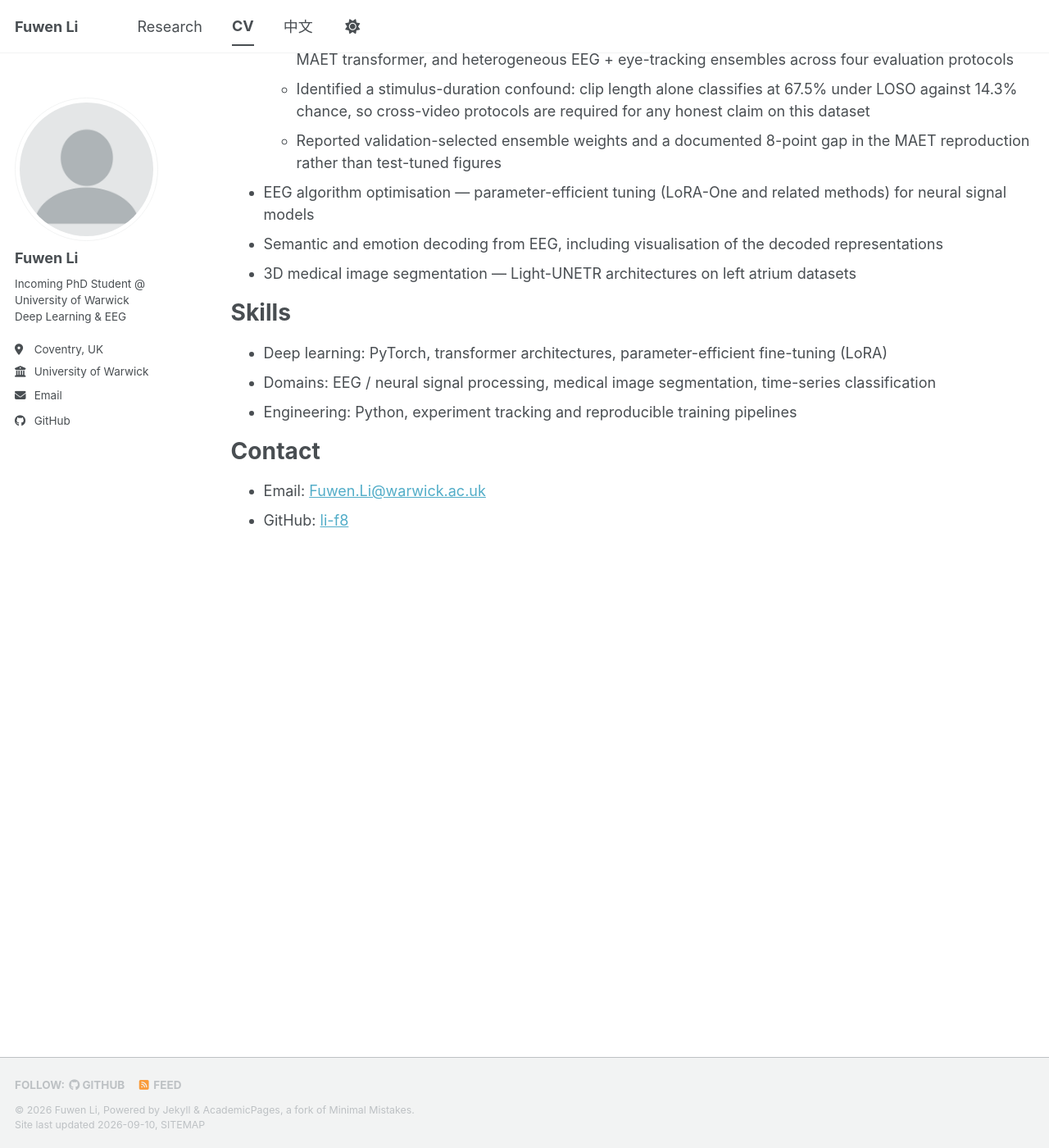
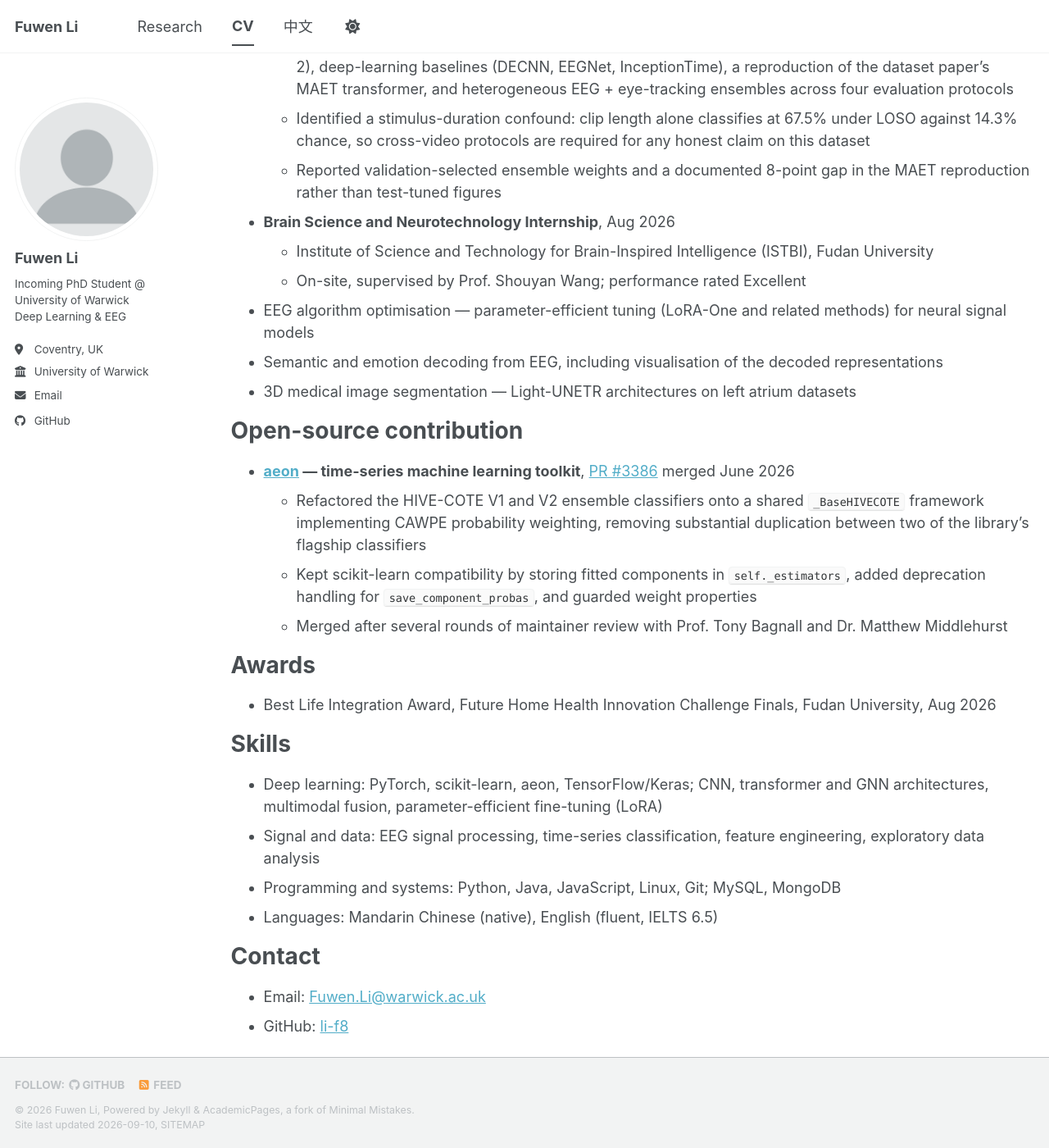
Before and after one commit to li-f8/li-f8.github.io, a Jekyll site: the page built from _pages/cv.md, in a window 1280 px wide and 1400 px high, scrolled down 395 px. Shown: the whole window at 82% size. Built offline with Jekyll 4.4.1, drawn with Linux system fonts in a browser that asks for light colours; a style sheet for code colours, icons or effects is not loaded; some of the changed text lies outside the part shown.

Commit message:
Add the aeon contribution, Fudan internship and award from verified sources
Sourced from the merged aeon pull request #3386, the ISTBI internship
certificate and the Future Home Health Innovation Challenge certificate:

- News now carries four dated entries instead of a placeholder.
- Research gains the HIVE-COTE refactor as its own item; it is an open-source
  contribution, separate from the dissertation.
- CV gains the internship, the award, an open-source section, MSc dates and
  expected classification, and a fuller skills list.

```diff
--- a/_config.yml
+++ b/_config.yml
@@ -12,7 +12,7 @@ site_theme             : "default" # "default", "air", "contrast", "dirt", "mint
 title                  : "Fuwen Li"
 title_separator        : "-"
 name                   : &name "Fuwen Li"
-description            : &description "Incoming PhD student at the University of Warwick, working on deep learning for EEG."
+description            : &description "PhD"
 url                    : https://li-f8.github.io
 baseurl                : ""
 repository             : "li-f8/li-f8.github.io"
--- a/_pages/cv.md
+++ b/_pages/cv.md
@@ -19,24 +19,40 @@ redirect_from:
 Education
 ======
 * Ph.D. in Computer Science, University of Warwick, 2026– (incoming, starting October 2026)
-* M.Sc. in Artificial Intelligence, University of Southampton, expected December 2026
+* M.Sc. in Artificial Intelligence, University of Southampton, Oct 2025 – Dec 2026
+  * Expected classification: Distinction
 
 Research experience
 ======
-* **MSc dissertation — multimodal emotion recognition on SEED-VII (`seedvii-aeon`)**
+* **MSc dissertation — multimodal emotion recognition on SEED-VII (`seedvii-aeon`)**, Sept 2025 – present
   * University of Southampton, supervised by Prof. Tony Bagnall
   * Benchmarked classical time-series classifiers from aeon (MultiRocket, Hydra, Arsenal, DrCIF, HIVE-COTE 2), deep-learning baselines (DECNN, EEGNet, InceptionTime), a reproduction of the dataset paper's MAET transformer, and heterogeneous EEG + eye-tracking ensembles across four evaluation protocols
   * Identified a stimulus-duration confound: clip length alone classifies at 67.5% under LOSO against 14.3% chance, so cross-video protocols are required for any honest claim on this dataset
   * Reported validation-selected ensemble weights and a documented 8-point gap in the MAET reproduction rather than test-tuned figures
+* **Brain Science and Neurotechnology Internship**, Aug 2026
+  * Institute of Science and Technology for Brain-Inspired Intelligence (ISTBI), Fudan University
+  * On-site, supervised by Prof. Shouyan Wang; performance rated Excellent
 * EEG algorithm optimisation — parameter-efficient tuning (LoRA-One and related methods) for neural signal models
 * Semantic and emotion decoding from EEG, including visualisation of the decoded representations
 * 3D medical image segmentation — Light-UNETR architectures on left atrium datasets
 
+Open-source contribution
+======
+* **[aeon](https://github.com/aeon-toolkit/aeon) — time-series machine learning toolkit**, [PR #3386](https://github.com/aeon-toolkit/aeon/pull/3386) merged June 2026
+  * Refactored the HIVE-COTE V1 and V2 ensemble classifiers onto a shared `_BaseHIVECOTE` framework implementing CAWPE probability weighting, removing substantial duplication between two of the library's flagship classifiers
+  * Kept scikit-learn compatibility by storing fitted components in `self._estimators`, added deprecation handling for `save_component_probas`, and guarded weight properties
+  * Merged after several rounds of maintainer review with Prof. Tony Bagnall and Dr. Matthew Middlehurst
+
+Awards
+======
+* Best Life Integration Award, Future Home Health Innovation Challenge Finals, Fudan University, Aug 2026
+
 Skills
 ======
-* Deep learning: PyTorch, transformer architectures, parameter-efficient fine-tuning (LoRA)
-* Domains: EEG / neural signal processing, medical image segmentation, time-series classification
-* Engineering: Python, experiment tracking and reproducible training pipelines
+* Deep learning: PyTorch, scikit-learn, aeon, TensorFlow/Keras; CNN, transformer and GNN architectures, multimodal fusion, parameter-efficient fine-tuning (LoRA)
+* Signal and data: EEG signal processing, time-series classification, feature engineering, exploratory data analysis
+* Programming and systems: Python, Java, JavaScript, Linux, Git; MySQL, MongoDB
+* Languages: Mandarin Chinese (native), English (fluent, IELTS 6.5)
 
 {% if site.publications.size > 0 %}
 Publications
@@ -62,24 +78,40 @@ Contact
 教育经历
 ======
 * 计算机科学 博士，华威大学（University of Warwick），2026 年 10 月入学
-* 人工智能 硕士，南安普顿大学（University of Southampton），2026 年 12 月毕业
+* 人工智能 硕士，南安普顿大学（University of Southampton），2025 年 10 月 – 2026 年 12 月
+  * 预计等级：Distinction
 
 研究经历
 ======
-* **硕士毕业设计——SEED-VII 多模态情感识别（`seedvii-aeon`）**
+* **硕士毕业设计——SEED-VII 多模态情感识别（`seedvii-aeon`）**，2025 年 9 月至今
   * 南安普顿大学，导师 Prof. Tony Bagnall
   * 在四种评估协议下横向比较 aeon 的经典时间序列分类器（MultiRocket、Hydra、Arsenal、DrCIF、HIVE-COTE 2）、深度学习基线（DECNN、EEGNet、InceptionTime）、对数据集原论文 MAET 模型的复现，以及 EEG 与眼动的异构集成
   * 发现刺激时长混淆：仅凭片段时长在 LOSO 下即可达到 67.5% 准确率（随机为 14.3%），因此该数据集上任何可信结论都必须建立在跨视频协议之上
   * 集成权重在验证集上选择而非测试集调优，MAET 复现与原文 8 个百分点的差距如实报告
+* **脑科学与神经技术实习**，2026 年 8 月
+  * 复旦大学类脑智能科学与技术研究院（ISTBI）
+  * 线下实习，指导教师 王守岩 教授；考核评价 Excellent
 * EEG 算法优化——面向神经信号模型的参数高效微调（LoRA-One 及相关方法）
 * 脑电语义与情感解码，以及解码表征的可视化
 * 三维医学图像分割——左心房数据集上的 Light-UNETR 架构
 
+开源贡献
+======
+* **[aeon](https://github.com/aeon-toolkit/aeon) —— 时间序列机器学习工具库**，[PR #3386](https://github.com/aeon-toolkit/aeon/pull/3386)，2026 年 6 月合并
+  * 将 HIVE-COTE V1 与 V2 集成分类器重构到共享的 `_BaseHIVECOTE` 框架上，实现 CAWPE 概率加权，消除了该库两个旗舰分类器之间的大量重复代码
+  * 通过将拟合后的组件存入 `self._estimators` 保持 scikit-learn 兼容性，为 `save_component_probas` 添加弃用处理，并对权重属性做了保护
+  * 经与 Prof. Tony Bagnall、Dr. Matthew Middlehurst 多轮维护者评审后合并
+
+获奖
+======
+* Best Life Integration Award，未来家庭健康创新挑战赛决赛，复旦大学，2026 年 8 月
+
 技能
 ======
-* 深度学习：PyTorch、Transformer 架构、参数高效微调（LoRA）
-* 研究领域：EEG／神经信号处理、医学图像分割、时间序列分类
-* 工程能力：Python、实验管理与可复现训练流程
+* 深度学习：PyTorch、scikit-learn、aeon、TensorFlow/Keras；CNN、Transformer、GNN 架构，多模态融合，参数高效微调（LoRA）
+* 信号与数据：EEG 信号处理、时间序列分类、特征工程、探索性数据分析
+* 编程与系统：Python、Java、JavaScript、Linux、Git；MySQL、MongoDB
+* 语言：中文（母语）、英语（流利，雅思 6.5）
 
 {% if site.publications.size > 0 %}
 论文
```
Also changed, not shown: _pages/about.md (+6 -2 lines), _pages/research.md (+10 -0 lines).
